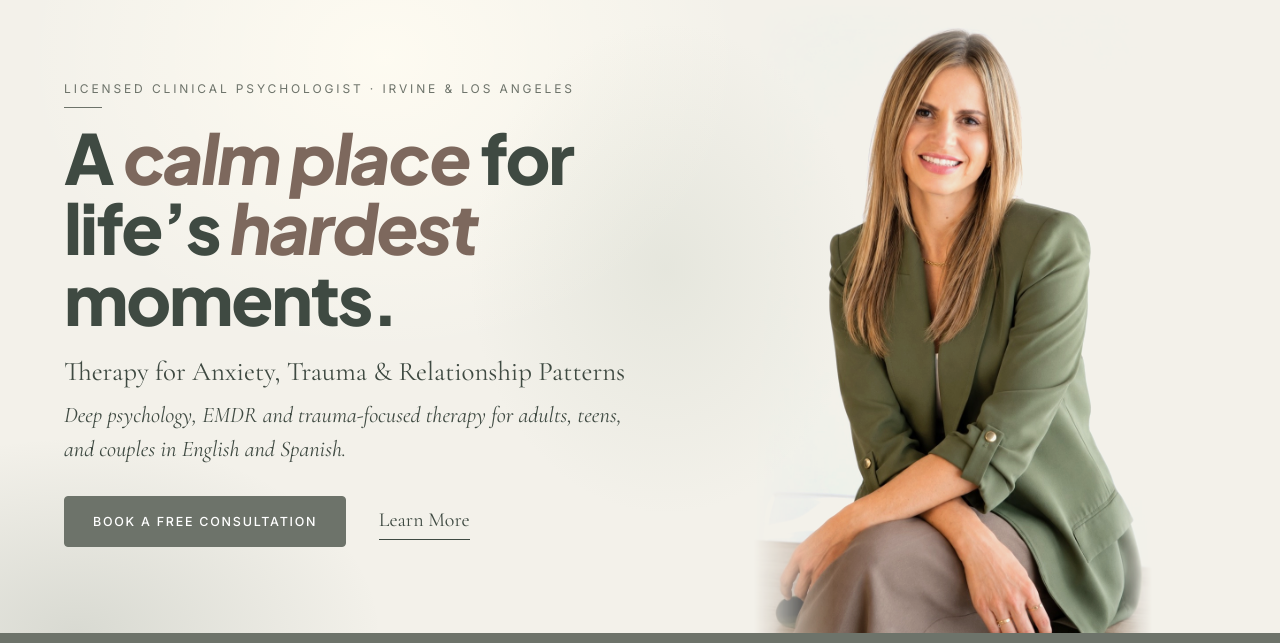
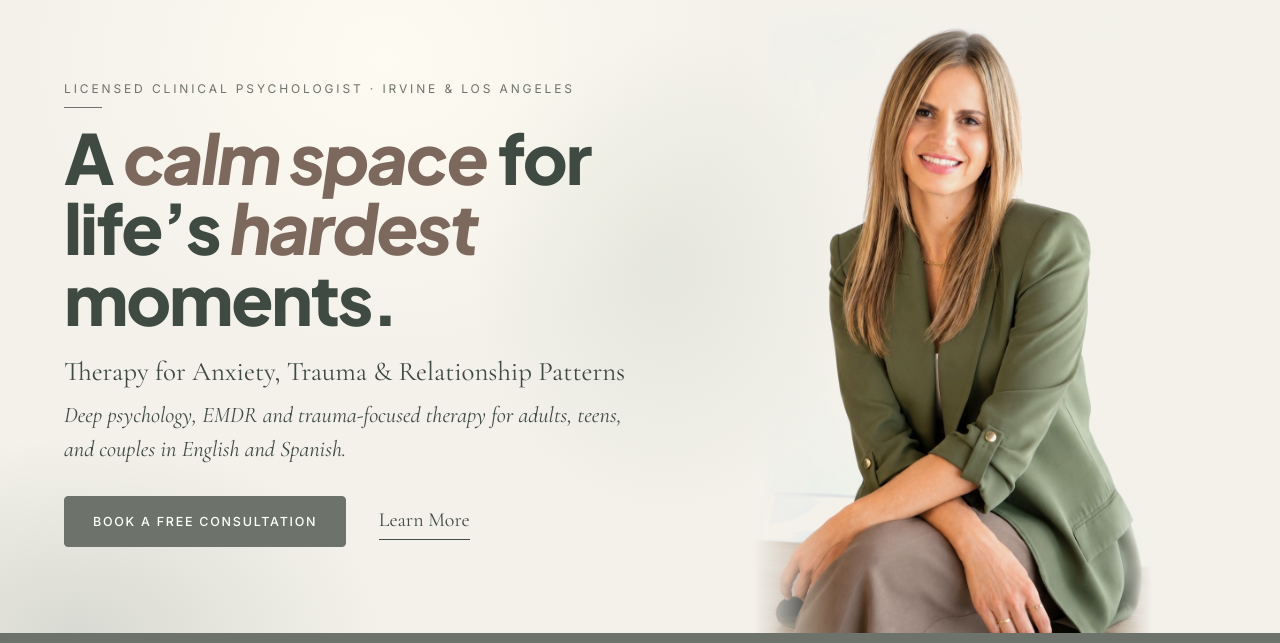
Before and after one commit to lemmenmeyer/thepsychotherapyspace, a plain HTML site: page index.html in a window 1280 px wide. Shown: the part 148-791 px from the top of the page. Drawn offline with nearby package versions, Linux system fonts and the light colour scheme.

Commit message:
Hero tagline: use "space" in all rotating phrases
Co-Authored-By: Claude Opus 5.5 <noreply@anthropic.com>

```diff
--- a/index.html
+++ b/index.html
@@ -421,7 +421,7 @@ a.card:hover .card-img img{transform:scale(1.04)}
   <img class="hero-olive-photo" src="assets/dr-gutierrez-hero.jpg" width="900" height="1560" alt="Dr. Mar&iacute;a del Carmen Gutierrez, licensed clinical psychologist">
   <div class="container"><div class="hero-inner">
     <span class="eyebrow">Licensed Clinical Psychologist &middot; Irvine &amp; Los Angeles</span>
-    <h1>A <em class="rot" data-words="safe space|calm place|steady place|gentle space">safe space</em> for life&rsquo;s <em class="rot" data-words="overwhelming|hardest|uncertain|tender">overwhelming</em> moments.</h1>
+    <h1>A <em class="rot" data-words="safe space|calm space|steady space|gentle space">safe space</em> for life&rsquo;s <em class="rot" data-words="overwhelming|hardest|uncertain|tender">overwhelming</em> moments.</h1>
     <h2 class="hero-sub">Therapy for Anxiety, Trauma &amp; Relationship Patterns</h2>
     <p>Deep psychology, EMDR and trauma-focused therapy for adults, teens, and couples in English and Spanish.</p>
     <a href="https://drmariagutierrez.clientsecure.me" class="btn js-book">Book a Free Consultation</a>
```
